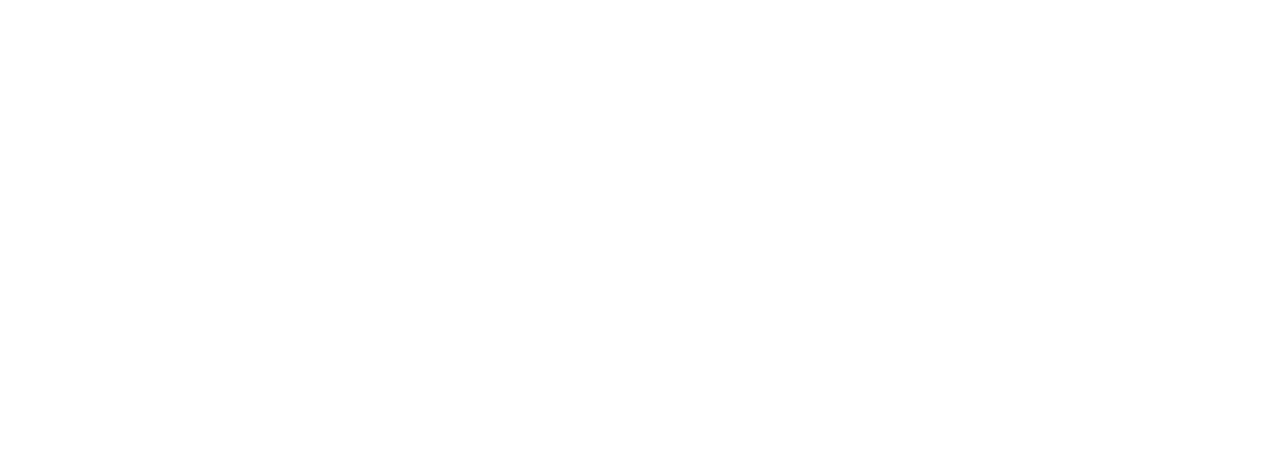
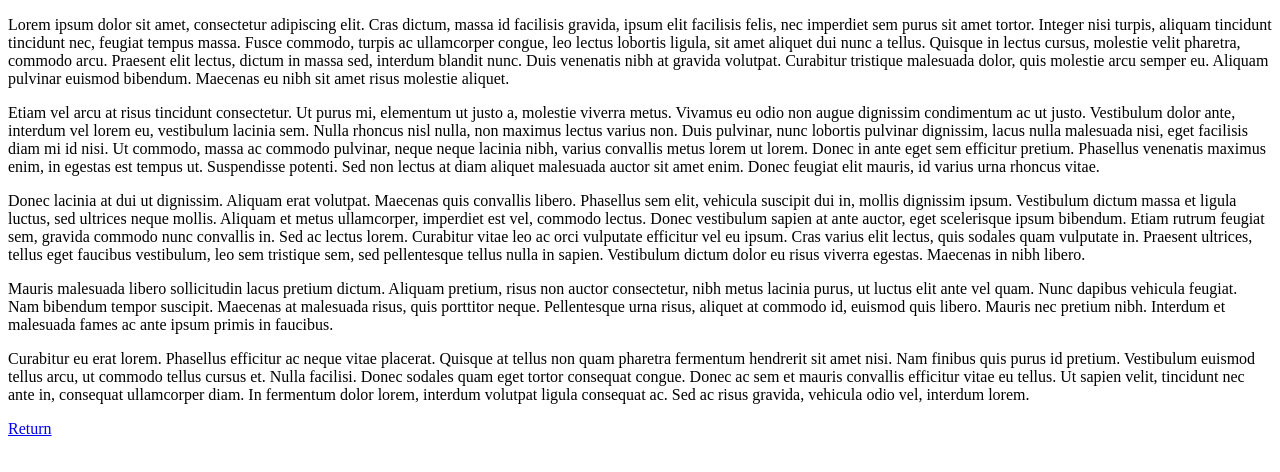
Before and after one commit to FabianHdzGtz/coding-sketches, a plain HTML site: page scroll-text-experiment.html in a window 1280 px wide. Drawn offline with nearby package versions, Linux system fonts and the light colour scheme.

Commit message:
Add scroll text experiment content and element in list in index.html

```diff
--- a/scroll-text-experiment.html
+++ b/scroll-text-experiment.html
@@ -0,0 +1,30 @@
+<!DOCTYPE html>
+<html lang="en">
+<head>
+  <meta charset="UTF-8" />
+  <title>Sketch 1</title>
+  <script src="https://cdn.jsdelivr.net/npm/p5@1.9.0/lib/p5.min.js"></script>
+  <script src="sketches/scroll-text-experiment.js"></script>
+  <link rel="stylesheet" href="style.css" />
+</head>
+<body>
+  <div class="content" id="content">
+  <p>
+
+Lorem ipsum dolor sit amet, consectetur adipiscing elit. Cras dictum, massa id facilisis gravida, ipsum elit facilisis felis, nec imperdiet sem purus sit amet tortor. Integer nisi turpis, aliquam tincidunt tincidunt nec, feugiat tempus massa. Fusce commodo, turpis ac ullamcorper congue, leo lectus lobortis ligula, sit amet aliquet dui nunc a tellus. Quisque in lectus cursus, molestie velit pharetra, commodo arcu. Praesent elit lectus, dictum in massa sed, interdum blandit nunc. Duis venenatis nibh at gravida volutpat. Curabitur tristique malesuada dolor, quis molestie arcu semper eu. Aliquam pulvinar euismod bibendum. Maecenas eu nibh sit amet risus molestie aliquet.
+ </p>
+
+ <p>
+Etiam vel arcu at risus tincidunt consectetur. Ut purus mi, elementum ut justo a, molestie viverra metus. Vivamus eu odio non augue dignissim condimentum ac ut justo. Vestibulum dolor ante, interdum vel lorem eu, vestibulum lacinia sem. Nulla rhoncus nisl nulla, non maximus lectus varius non. Duis pulvinar, nunc lobortis pulvinar dignissim, lacus nulla malesuada nisi, eget facilisis diam mi id nisi. Ut commodo, massa ac commodo pulvinar, neque neque lacinia nibh, varius convallis metus lorem ut lorem. Donec in ante eget sem efficitur pretium. Phasellus venenatis maximus enim, in egestas est tempus ut. Suspendisse potenti. Sed non lectus at diam aliquet malesuada auctor sit amet enim. Donec feugiat elit mauris, id varius urna rhoncus vitae.
+ </p>
+ <p>
+Donec lacinia at dui ut dignissim. Aliquam erat volutpat. Maecenas quis convallis libero. Phasellus sem elit, vehicula suscipit dui in, mollis dignissim ipsum. Vestibulum dictum massa et ligula luctus, sed ultrices neque mollis. Aliquam et metus ullamcorper, imperdiet est vel, commodo lectus. Donec vestibulum sapien at ante auctor, eget scelerisque ipsum bibendum. Etiam rutrum feugiat sem, gravida commodo nunc convallis in. Sed ac lectus lorem. Curabitur vitae leo ac orci vulputate efficitur vel eu ipsum. Cras varius elit lectus, quis sodales quam vulputate in. Praesent ultrices, tellus eget faucibus vestibulum, leo sem tristique sem, sed pellentesque tellus nulla in sapien. Vestibulum dictum dolor eu risus viverra egestas. Maecenas in nibh libero.
+ </p>
+ <p>
+Mauris malesuada libero sollicitudin lacus pretium dictum. Aliquam pretium, risus non auctor consectetur, nibh metus lacinia purus, ut luctus elit ante vel quam. Nunc dapibus vehicula feugiat. Nam bibendum tempor suscipit. Maecenas at malesuada risus, quis porttitor neque. Pellentesque urna risus, aliquet at commodo id, euismod quis libero. Mauris nec pretium nibh. Interdum et malesuada fames ac ante ipsum primis in faucibus. </p>
+<p>
+Curabitur eu erat lorem. Phasellus efficitur ac neque vitae placerat. Quisque at tellus non quam pharetra fermentum hendrerit sit amet nisi. Nam finibus quis purus id pretium. Vestibulum euismod tellus arcu, ut commodo tellus cursus et. Nulla facilisi. Donec sodales quam eget tortor consequat congue. Donec ac sem et mauris convallis efficitur vitae eu tellus. Ut sapien velit, tincidunt nec ante in, consequat ullamcorper diam. In fermentum dolor lorem, interdum volutpat ligula consequat ac. Sed ac risus gravida, vehicula odio vel, interdum lorem. </p>
+</div>
+  <a href="index.html">Return</a>
+</body>
+</html>
```
Also changed, not shown: index.html (+1 -0 lines).
